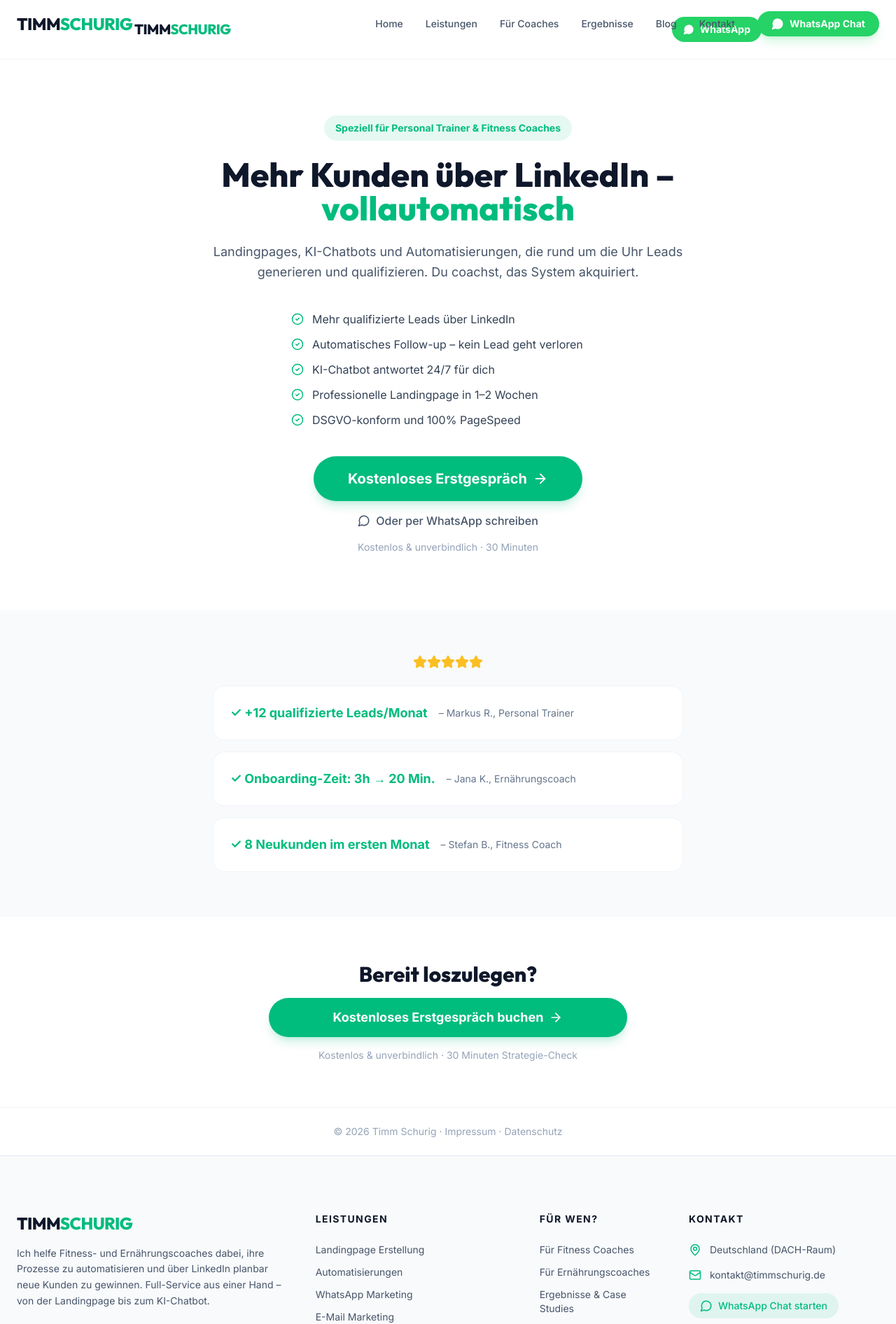
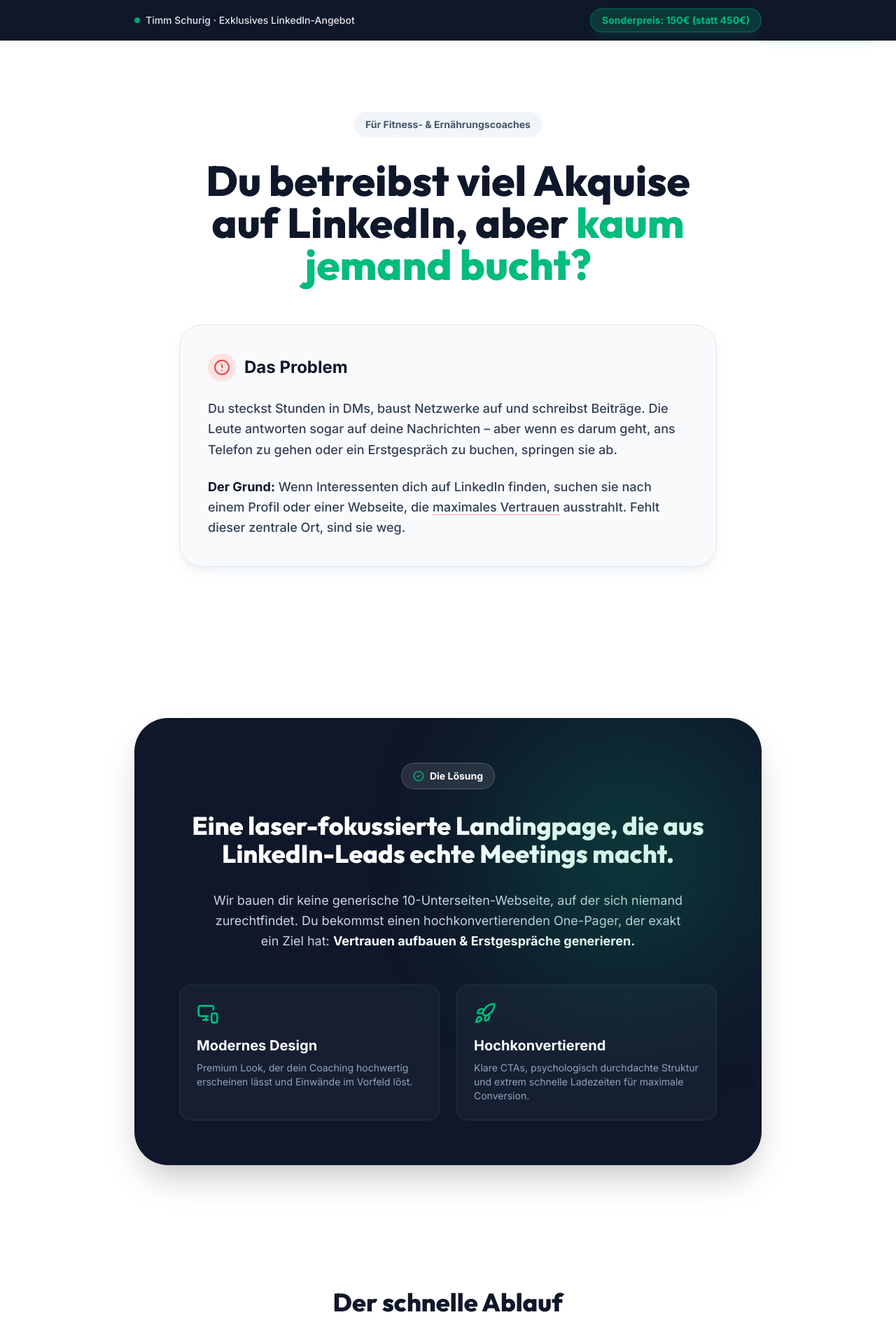
Before and after one commit to timmsug-source/website-linkedin, a Next.js app: page /lp/fitness-coach in a window 1280 px wide. Shown: the top 1892 px of the page at 70% size. Built offline with nearby package versions, Linux system fonts and the light colour scheme.

Commit message:
feat: overhaul LinkedIn offer landing page at /lp/fitness-coach

```diff
--- a/src/app/lp/fitness-coach/page.tsx
+++ b/src/app/lp/fitness-coach/page.tsx
@@ -1,160 +1,164 @@
 import type { Metadata } from "next";
-import { ArrowRight, CheckCircle2, MessageCircle, Star } from "lucide-react";
-import { WHATSAPP_URL, CALENDLY_URL } from "@/lib/utils";
+import { ArrowRight, AlertCircle, CheckCircle2, MonitorSmartphone, Rocket, Clock, MessageCircle } from "lucide-react";
+import { CALENDLY_URL, WHATSAPP_URL } from "@/lib/utils";
 
 export const metadata: Metadata = {
-  title: "Marketing System für Fitness Coaches – Kostenloses Erstgespräch",
+  title: "Exklusives LinkedIn Angebot | Timm Schurig",
   description:
-    "Landingpages, Automatisierungen & KI-Chatbots speziell für Personal Trainer. Mehr LinkedIn-Kunden, weniger manueller Aufwand. Jetzt kostenloses Erstgespräch sichern.",
+    "Eine hochkonvertierende Landingpage für dein Fitness-Coaching. Jetzt zum exklusiven LinkedIn-Sonderpreis sichern.",
   robots: { index: false, follow: false },
 };
 
-const benefits = [
-  "Mehr qualifizierte Leads über LinkedIn",
-  "Automatisches Follow-up – kein Lead geht verloren",
-  "KI-Chatbot antwortet 24/7 für dich",
-  "Professionelle Landingpage in 1–2 Wochen",
-  "DSGVO-konform und 100% PageSpeed",
-];
+export default function LinkedInFunnelPage() {
+  return (
+    <main className="min-h-screen bg-white pb-20">
+      {/* Top Offer Bar (Replaces Navbar) */}
+      <div className="bg-slate-900 py-3 px-6 text-white fixed top-0 w-full z-50">
+        <div className="max-w-4xl mx-auto flex flex-col sm:flex-row items-center justify-between gap-3 text-center sm:text-left">
+          <span className="text-sm font-medium opacity-90 inline-flex items-center gap-2">
+            <span className="w-2 h-2 rounded-full bg-accent animate-pulse"></span>
+            Timm Schurig · Exklusives LinkedIn-Angebot
+          </span>
+          <div className="bg-accent/20 border border-accent/40 text-accent font-bold px-4 py-1.5 rounded-full text-sm inline-flex items-center gap-2 shadow-lg shadow-accent/10">
+            Sonderpreis: 150€ (statt 450€)
+          </div>
+        </div>
+      </div>
 
-const socialProof = [
-  { text: "+12 qualifizierte Leads/Monat", name: "Markus R., Personal Trainer" },
-  { text: "Onboarding-Zeit: 3h → 20 Min.", name: "Jana K., Ernährungscoach" },
-  { text: "8 Neukunden im ersten Monat", name: "Stefan B., Fitness Coach" },
-];
+      {/* Hero & Problem Section */}
+      <section className="pt-40 pb-20 px-6">
+        <div className="max-w-3xl mx-auto text-center">
+          <div className="inline-flex items-center gap-2 px-4 py-2 rounded-full bg-slate-100 text-slate-600 text-sm font-bold mb-8">
+            Für Fitness- & Ernährungscoaches
+          </div>
 
-export default function FitnessCoachLPPage() {
-  return (
-    <main className="min-h-screen bg-white">
-      {/* Minimal Header */}
-      <header className="py-6 px-6 border-b border-slate-100">
-        <div className="max-w-4xl mx-auto flex items-center justify-between">
-          <span className="text-xl font-display font-extrabold tracking-tight text-slate-900">
-            TIMM<span className="text-accent">SCHURIG</span>
-          </span>
-          <a
-            href={WHATSAPP_URL}
-            target="_blank"
-            rel="noreferrer noopener"
-            className="flex items-center gap-2 bg-[#25D366] text-white rounded-full px-4 py-2 text-sm font-bold"
-          >
-            <MessageCircle size={16} fill="currentColor" />
-            WhatsApp
-          </a>
+          <h1 className="text-4xl md:text-5xl lg:text-6xl font-display font-extrabold text-slate-900 leading-[1.15] mb-6">
+            Du betreibst viel Akquise auf LinkedIn, aber <span className="text-accent">kaum jemand bucht?</span>
+          </h1>
+
+          {/* Problem Box */}
+          <div className="bg-slate-50 border border-slate-200 rounded-[2rem] p-8 md:p-10 my-14 text-left shadow-lg shadow-slate-200/50">
+            <div className="flex items-center gap-3 mb-6">
+              <div className="bg-red-100 p-2 rounded-full text-red-500">
+                <AlertCircle size={24} />
               </div>
-      </header>
-
-      {/* Hero */}
-      <section className="py-20 px-6">
-        <div className="max-w-2xl mx-auto text-center">
-          <div className="inline-flex items-center gap-2 px-4 py-2 rounded-full bg-accent/10 text-accent text-sm font-bold mb-6">
-            Speziell für Personal Trainer & Fitness Coaches
+              <h2 className="text-2xl font-bold text-slate-900">Das Problem</h2>
             </div>
-          <h1 className="text-4xl md:text-5xl font-display font-extrabold text-slate-900 leading-tight mb-6">
-            Mehr Kunden über LinkedIn –{" "}
-            <span className="text-accent">vollautomatisch</span>
-          </h1>
-          <p className="text-lg text-slate-600 leading-relaxed mb-10">
-            Landingpages, KI-Chatbots und Automatisierungen, die rund um die
-            Uhr Leads generieren und qualifizieren. Du coachst, das System
-            akquiriert.
+            <p className="text-lg text-slate-700 leading-relaxed mb-6 font-medium">
+              Du steckst Stunden in DMs, baust Netzwerke auf und schreibst Beiträge. Die Leute antworten sogar auf deine Nachrichten – aber wenn es darum geht, ans Telefon zu gehen oder ein Erstgespräch zu buchen, springen sie ab.
             </p>
-
-          {/* Benefits */}
-          <ul className="text-left max-w-md mx-auto space-y-3 mb-10">
-            {benefits.map((benefit, i) => (
-              <li key={i} className="flex items-center gap-3">
-                <CheckCircle2 size={18} className="text-accent shrink-0" />
-                <span className="text-slate-700">{benefit}</span>
-              </li>
-            ))}
-          </ul>
-
-          {/* CTAs */}
-          <div className="flex flex-col gap-4 items-center">
-            <a
-              href={CALENDLY_URL}
-              target="_blank"
-              rel="noreferrer noopener"
-              className="inline-flex items-center justify-center bg-accent hover:bg-accent/90 text-white rounded-full px-10 h-16 text-xl font-bold w-full max-w-sm shadow-lg shadow-accent/20 transition-all"
-            >
-              Kostenloses Erstgespräch
-              <ArrowRight className="ml-2" size={22} />
-            </a>
-            <a
-              href={WHATSAPP_URL}
-              target="_blank"
-              rel="noreferrer noopener"
-              className="inline-flex items-center justify-center gap-2 text-slate-600 font-medium hover:text-accent transition-colors"
-            >
-              <MessageCircle size={18} />
-              Oder per WhatsApp schreiben
-            </a>
+            <p className="text-lg text-slate-700 leading-relaxed font-medium">
+              <strong className="text-slate-900">Der Grund:</strong> Wenn Interessenten dich auf LinkedIn finden, suchen sie nach einem Profil oder einer Webseite, die <span className="underline decoration-red-300 underline-offset-4">maximales Vertrauen</span> ausstrahlt. Fehlt dieser zentrale Ort, sind sie weg.
+            </p>
           </div>
-          <p className="mt-4 text-slate-400 text-sm">
-            Kostenlos & unverbindlich · 30 Minuten
-          </p>
         </div>
       </section>
 
-      {/* Social Proof */}
-      <section className="py-16 px-6 bg-slate-50">
-        <div className="max-w-2xl mx-auto">
-          <div className="flex justify-center mb-6" aria-label="5-Sterne-Bewertungen">
-            {[...Array(5)].map((_, i) => (
-              <Star
-                key={i}
-                size={20}
-                className="text-amber-400 fill-amber-400"
-                aria-hidden="true"
-              />
-            ))}
+      {/* Lösung Section */}
+      <section className="py-20 px-6">
+        <div className="max-w-4xl mx-auto bg-slate-900 rounded-[3rem] p-10 md:p-16 text-white text-center shadow-2xl overflow-hidden relative">
+          <div className="absolute top-0 right-0 w-96 h-96 bg-accent opacity-20 blur-[100px] rounded-full pointer-events-none"></div>
+
+          <div className="inline-flex items-center gap-2 px-4 py-2 rounded-full bg-white/10 text-white border border-white/20 text-sm font-bold mb-8 backdrop-blur-sm">
+            <CheckCircle2 size={16} className="text-accent" /> Die Lösung
           </div>
-          <div className="space-y-4">
-            {socialProof.map((proof, i) => (
-              <div
-                key={i}
-                className="bg-white rounded-2xl p-6 border border-slate-100 flex items-center gap-4"
-              >
-                <div className="text-accent font-bold text-lg shrink-0">
-                  ✓ {proof.text}
+
+          <h2 className="text-3xl md:text-4xl font-display font-extrabold mb-8">
+            Eine laser-fokussierte Landingpage, die aus LinkedIn-Leads echte Meetings macht.
+          </h2>
+
+          <p className="text-lg text-slate-300 leading-relaxed max-w-2xl mx-auto mb-12">
+            Wir bauen dir keine generische 10-Unterseiten-Webseite, auf der sich niemand zurechtfindet. Du bekommst einen hochkonvertierenden One-Pager, der exakt ein Ziel hat: <strong className="text-white">Vertrauen aufbauen & Erstgespräche generieren.</strong>
+          </p>
+
+          <div className="grid md:grid-cols-2 gap-6 text-left">
+            <div className="bg-slate-800/50 border border-slate-700/50 p-6 rounded-2xl">
+              <MonitorSmartphone className="text-accent mb-4" size={32} />
+              <h3 className="text-xl font-bold mb-2">Modernes Design</h3>
+              <p className="text-slate-400 text-sm">Premium Look, der dein Coaching hochwertig erscheinen lässt und Einwände im Vorfeld löst.</p>
             </div>
-                <div className="text-slate-500 text-sm">– {proof.name}</div>
+            <div className="bg-slate-800/50 border border-slate-700/50 p-6 rounded-2xl">
+              <Rocket className="text-accent mb-4" size={32} />
+              <h3 className="text-xl font-bold mb-2">Hochkonvertierend</h3>
+              <p className="text-slate-400 text-sm">Klare CTAs, psychologisch durchdachte Struktur und extrem schnelle Ladezeiten für maximale Conversion.</p>
+            </div>
+          </div>
+        </div>
+      </section>
+
+      {/* Ablauf Section */}
+      <section className="py-24 px-6">
+        <div className="max-w-4xl mx-auto">
+          <div className="text-center mb-16">
+            <h2 className="text-3xl md:text-4xl font-display font-extrabold text-slate-900 mb-4">
+              Der schnelle Ablauf
+            </h2>
+            <p className="text-slate-600">Von der Idee bis zur Live-Schaltung in Rekordzeit.</p>
+          </div>
+
+          <div className="grid md:grid-cols-3 gap-8 relative">
+            <div className="hidden md:block absolute top-8 left-16 right-16 h-0.5 bg-slate-100 z-0"></div>
+
+            {[
+              { num: "01", title: "Kick-off Call", desc: "Wir besprechen in 30 Min. dein Angebot, deine Zielgruppe und deine Wünsche." },
+              { num: "02", title: "Design & Copy", desc: "Wir bauen das komplette Design und schreiben starke Texte, die verkaufen." },
+              { num: "03", title: "Live-Gang", desc: "Abnahme, letzte Anpassungen und die Seite geht auf deiner Domain online." }
+            ].map((step, i) => (
+              <div key={i} className="relative z-10 bg-white border border-slate-100 p-8 rounded-3xl shadow-xl shadow-slate-200/40 text-center">
+                <div className="w-16 h-16 bg-accent text-white font-display font-extrabold text-2xl rounded-2xl flex items-center justify-center mx-auto mb-6 shadow-lg shadow-accent/30">
+                  {step.num}
+                </div>
+                <h3 className="text-xl font-bold text-slate-900 mb-3">{step.title}</h3>
+                <p className="text-slate-600 text-sm">{step.desc}</p>
               </div>
             ))}
           </div>
         </div>
       </section>
 
-      {/* Final CTA */}
-      <section className="py-16 px-6 text-center">
-        <div className="max-w-lg mx-auto">
-          <h2 className="text-3xl font-display font-extrabold text-slate-900 mb-4">
-            Bereit loszulegen?
+      {/* CTA mit Angebot */}
+      <section className="py-20 px-6">
+        <div className="max-w-3xl mx-auto bg-slate-50 border border-slate-200 rounded-[3rem] p-10 md:p-16 text-center shadow-2xl shadow-slate-200/50 relative overflow-hidden">
+          <div className="absolute -top-24 -right-24 w-64 h-64 bg-accent opacity-10 blur-3xl rounded-full"></div>
+
+          <Clock className="w-16 h-16 text-accent mx-auto mb-6" />
+          <h2 className="text-3xl md:text-5xl font-display font-extrabold text-slate-900 mb-6 leading-tight">
+            Sichere dir das LinkedIn-Sonderangebot
           </h2>
+
+          <div className="bg-white rounded-2xl border border-slate-200 p-6 mb-8 inline-block shadow-sm">
+            <p className="text-slate-500 line-through mb-1 text-sm font-bold">Normalpreis: 450€</p>
+            <p className="text-4xl font-extrabold text-slate-900">
+              Nur <span className="text-accent">150€</span>
+            </p>
+            <p className="text-xs text-slate-400 mt-2">Einmalig. Transparent. Keine versteckten Kosten.</p>
+          </div>
+
+          <p className="text-lg text-slate-600 mb-10 max-w-xl mx-auto">
+            Da du über meine LinkedIn-Akquise hier bist, biete ich dir an, deine Landingpage für einen unschlagbaren Bruchteil des Normalpreises aufzubauen.
+          </p>
+
+          <div className="flex flex-col sm:flex-row items-center justify-center gap-4">
             <a
               href={CALENDLY_URL}
               target="_blank"
               rel="noreferrer noopener"
-            className="inline-flex items-center justify-center bg-accent hover:bg-accent/90 text-white rounded-full px-10 h-14 text-lg font-bold w-full shadow-lg shadow-accent/20 transition-all"
+              className="inline-flex justify-center items-center gap-2 bg-accent hover:bg-accent/90 text-white rounded-full px-8 h-16 text-lg font-bold w-full sm:w-auto shadow-lg shadow-accent/30 transition-all hover:scale-105"
             >
-            Kostenloses Erstgespräch buchen
-            <ArrowRight className="ml-2" size={20} />
+              Angebot für 150€ sichern <ArrowRight size={20} />
             </a>
-          <p className="mt-4 text-slate-400 text-sm">
-            Kostenlos & unverbindlich · 30 Minuten Strategie-Check
-          </p>
+            <a
+              href={WHATSAPP_URL}
+              target="_blank"
+              rel="noreferrer noopener"
+              className="inline-flex justify-center items-center gap-2 bg-white hover:bg-slate-50 text-slate-700 border border-slate-200 rounded-full px-8 h-16 text-lg font-bold w-full sm:w-auto shadow-sm transition-all"
+            >
+              <MessageCircle size={20} className="text-[#25D366]" />
+              Fragen? WhatsApp
+            </a>
+          </div>
         </div>
       </section>
-
-      {/* Minimal Footer */}
-      <footer className="py-6 px-6 border-t border-slate-100 text-center text-sm text-slate-400">
-        <span>© {new Date().getFullYear()} Timm Schurig</span>
-        {" · "}
-        <a href="/impressum" className="hover:text-accent">Impressum</a>
-        {" · "}
-        <a href="/datenschutz" className="hover:text-accent">Datenschutz</a>
-      </footer>
     </main>
   );
 }
```
Lines whose indentation alone changed are shown as unchanged.
